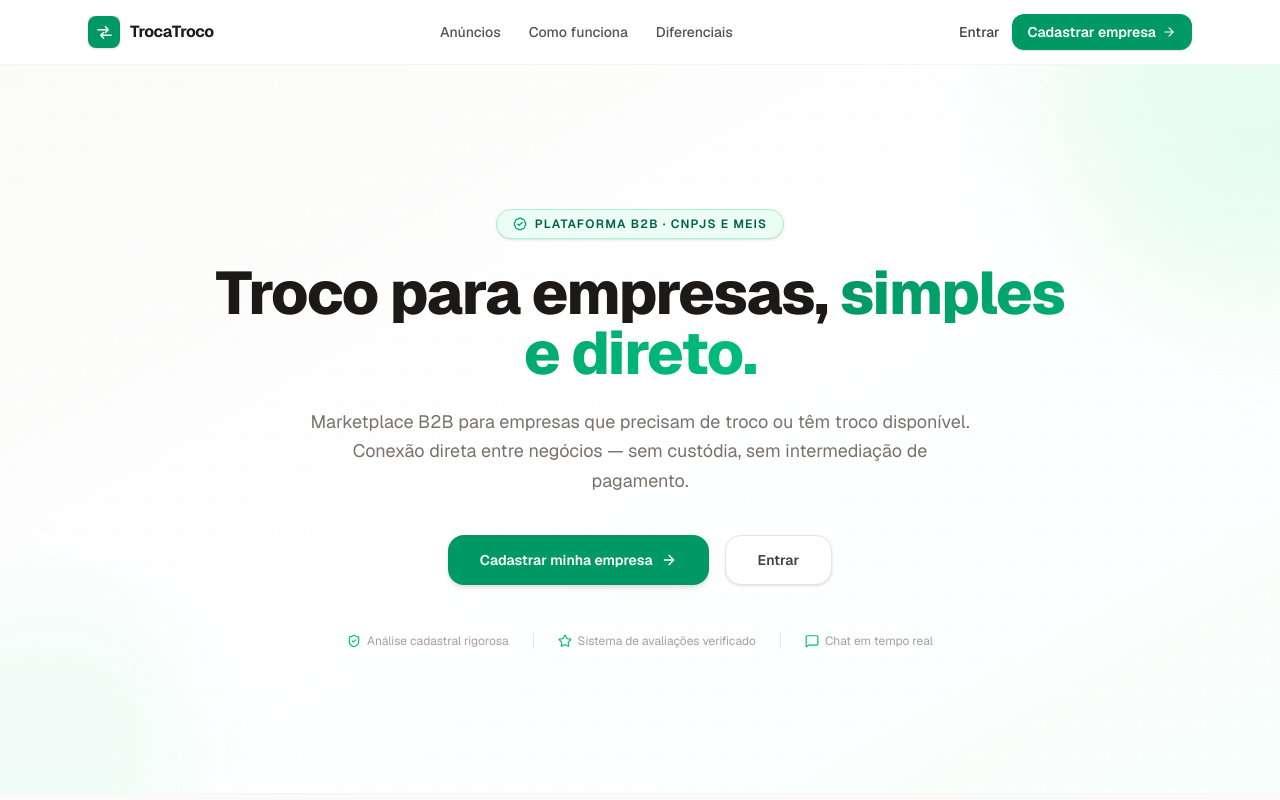
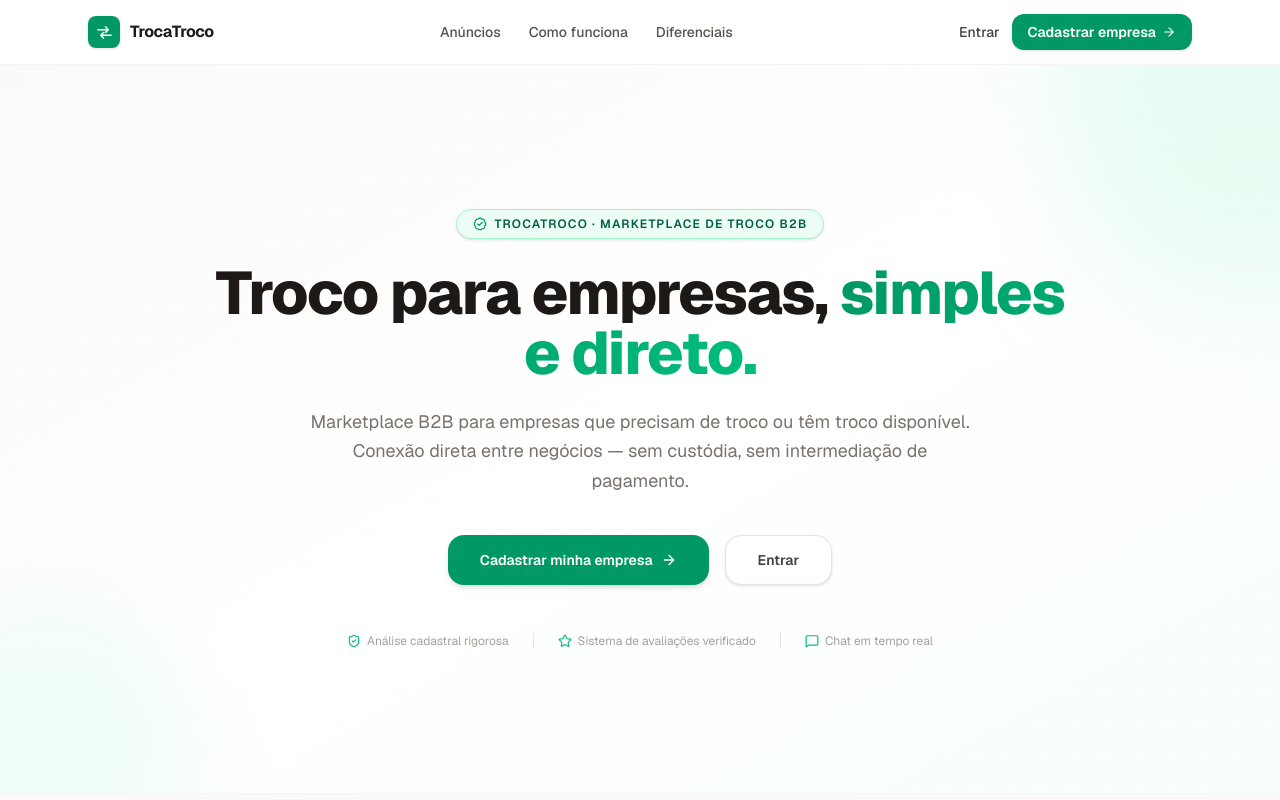
Before and after one commit to porcontadovenven/TrocaTroco, a Next.js app: page / in a window 1280 px wide. Shown: the top 800 px of the page. Built offline with nearby package versions, Linux system fonts and the light colour scheme; no server answers; the database is empty.

Commit message:
Ajusta badge hero para TrocaTroco · Marketplace de Troco B2B

```diff
--- a/src/app/page.tsx
+++ b/src/app/page.tsx
@@ -162,7 +162,7 @@
             <div className="mb-6 inline-flex items-center gap-2 rounded-full border border-emerald-200 bg-emerald-50 px-4 py-1.5 shadow-sm">
               <BadgeCheck className="h-3.5 w-3.5 text-emerald-600" />
               <span className="text-xs font-semibold uppercase tracking-widest text-emerald-800">
-                Plataforma B2B · CNPJs e MEIs
+                TrocaTroco · Marketplace de Troco B2B
               </span>
             </div>
             <h1 className="mb-6 text-4xl font-extrabold tracking-tight text-stone-900 sm:text-5xl lg:text-6xl">
```
